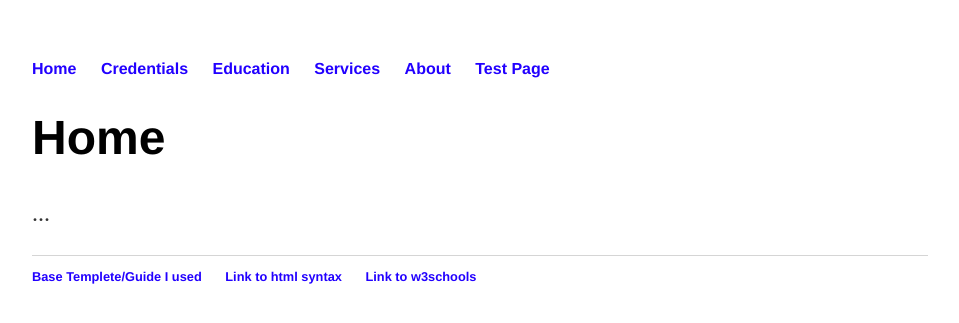
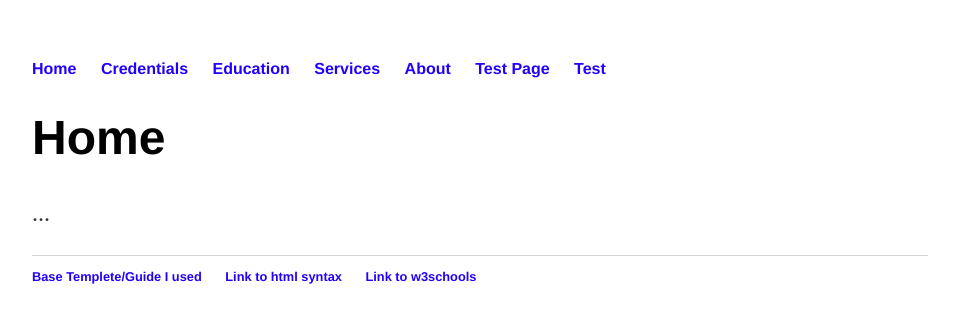
Before and after one commit to ShadowHazel/ShadowHazel.github.io, a Jekyll site: the page built from index.html, in a window 1280 px wide. Shown: the top 323 px of the page, without its empty margins (160-1119 px from the left). Built offline with Jekyll 4.4.1, drawn with Linux system fonts in a browser that asks for light colours.

Commit message:
Update 1.html

```diff
--- a/_layouts/1.html
+++ b/_layouts/1.html
@@ -15,6 +15,7 @@
 				<li><a href="/pages/serv">Services</a></li>
 				<li><a href="/pages/about">About</a></li>
 				<li><a href="/pages/test">Test Page</a></li>
+				<li><a href="/pages/coming-soon">Test</a></li>
 	    		</ul>
 			</nav>
 			<div class="container">
```
